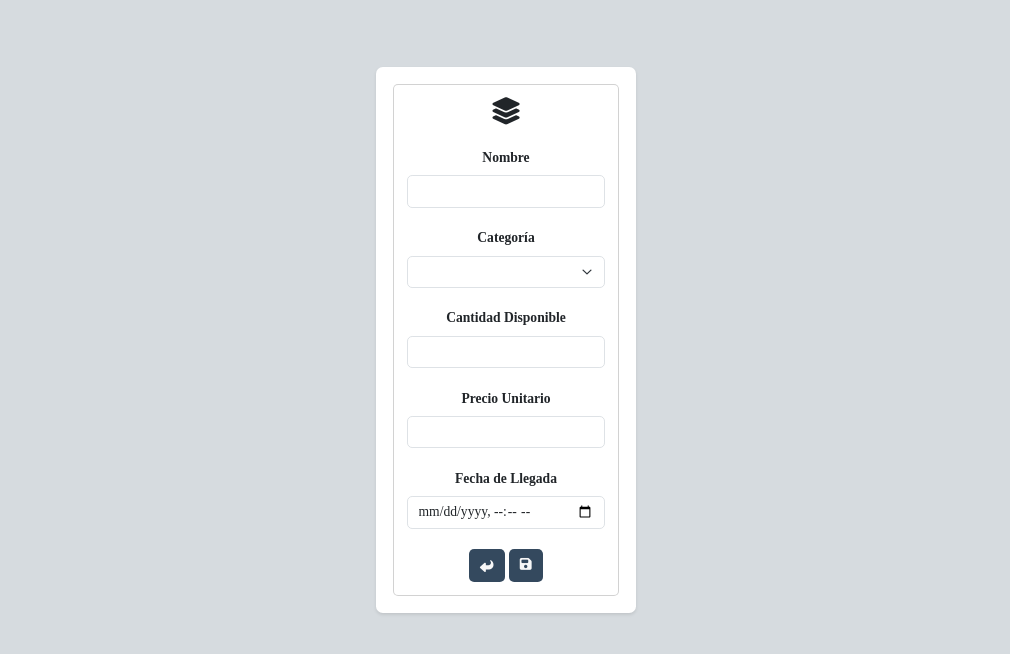
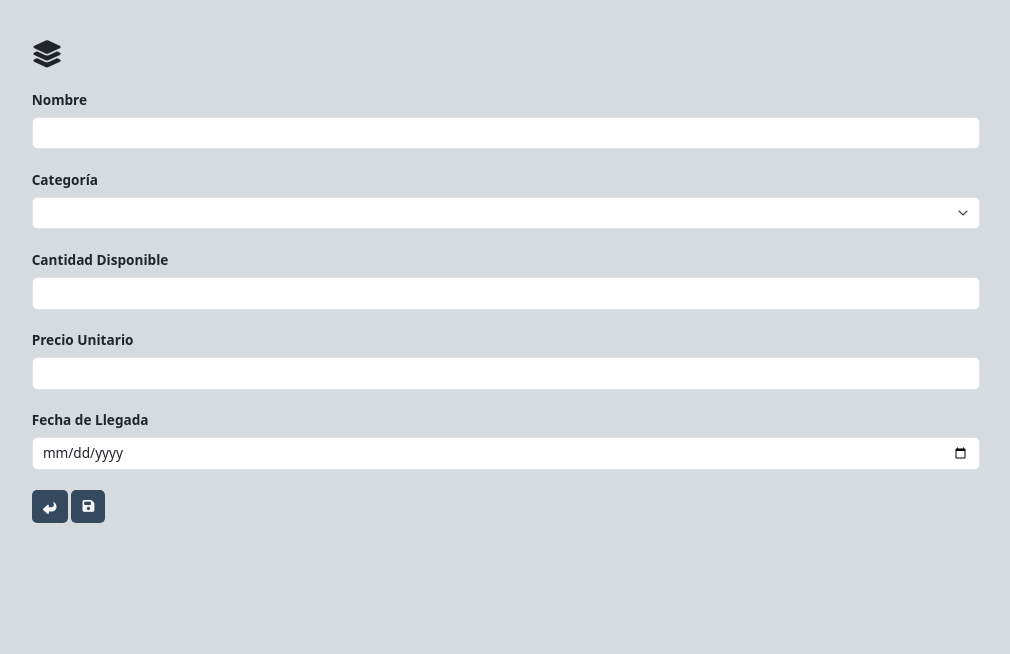
Before and after one commit to eduarprog/Inventario-online, a PHP site: page /create.php in a window 1280 px wide. Shown: the top 654 px of the page, without its empty margins (134-1144 px from the left). Run offline with PHP 8.4, Linux system fonts and the light colour scheme; the visitor is signed in with stand-in values (Sample User, id 1); some libraries are stand-ins or nearby versions.

Commit message:
9th Commit Updates config and design

```diff
--- a/create.php
+++ b/create.php
@@ -1,4 +1,10 @@
 <?php
+session_start();
+if (!isset($_SESSION["usuario"])) {
+    header("Location: login.php");
+    exit();
+}
+
 require 'conection.php';
 $conection = conection();
 
@@ -35,26 +41,23 @@ if ($_SERVER['REQUEST_METHOD'] == 'POST') {
     <script src="https://cdn.jsdelivr.net/npm/bootstrap@5.3.3/dist/js/bootstrap.bundle.min.js" integrity="sha384-YvpcrYf0tY3lHB60NNkmXc5s9fDVZLESaAA55NDzOxhy9GkcIdslK1eN7N6jIeHz" crossorigin="anonymous"></script>
     <title>Agregar nuevo - Inventory</title>
     <link rel=" shorcut icon" href="img/logob2.png">
-    <link rel="stylesheet" href="style.css">
     <style>
         body {
             zoom: 85%;
+            background-color: #D6DBDF;
         }
     </style>
 </head>
-<b>
-    <br><br><br><br><br><br><br><br><br><br>
+<body>
+    <br><br>
     <div class="container">
-        <div class="content">
-            <div class="card" style="max-width: 18rem; text-align: center; ">
-                <div class="card-body">
                     <i class="fa-solid fa-layer-group fa-2x"></i>
                     <br><br>
                     <form method="post">
-                        <label class="form-label"> Nombre</label>
+                        <label class="form-label"> <b>Nombre</b></label>
                         <input name="nombre" required class="form-control" value="<?php echo $nombre; ?>">
                         <br>
-                        <label class="form-label">Categoría</label>
+                        <label class="form-label"><b>Categoría</b></label>
                         <select required class="form-select" name="descripcion">
                             <option value="" <?php echo isset($descripcion) && $descripcion == '' ? 'selected' : ''; ?>Categorias</option>
                             <option value="Hogar" <?php echo isset($descripcion) && $descripcion == 'Hogar' ? 'selected' : ''; ?>>Hogar</option>
@@ -65,14 +68,14 @@ if ($_SERVER['REQUEST_METHOD'] == 'POST') {
                             <option value="Bombillos" <?php echo isset($descripcion) && $descripcion == 'Bombillos' ? 'selected' : ''; ?>>Bombillos</option>
                         </select>
                         <br>
-                        <label class="form-label"> Cantidad Disponible</label>
+                        <label class="form-label"><b>Cantidad Disponible</b></label>
                         <input name="cantidad_disponible" type="number" required class="form-control" value="<?php echo $cantidad_disponible; ?>">
                         <br>
-                        <label class="form-label"> Precio Unitario</label>
+                        <label class="form-label"> <b>Precio Unitario</b></label>
                         <input name="precio_unitario" type="number" required class="form-control" value="<?php echo $precio_unitario; ?>">
                         <br>
-                        <label class="form-label"> Fecha de Llegada</label>
-                        <input name="fecha_adquisicion" type="datetime-local" required class="form-control" value="<?php echo $fecha_adquisicion; ?>">
+                        <label class="form-label"><b>Fecha de Llegada</b></label>
+                        <input name="fecha_adquisicion" type="date" required class="form-control" value="<?php echo $fecha_adquisicion; ?>">
                         <br>
                         <a href="home.php" title="Volver" style="background-color: #34495E;" class="btn btn"><i class="fa-solid fa-share fa-rotate-180" style="color: #f7f7f7;"></i></a>
                         <button type="submit" title="Guardar" style="background-color: #34495E;" class="btn btn"><i class="fa-solid fa-floppy-disk" style="color: #f7f7f7;"></i></s></button>
@@ -81,5 +84,5 @@ if ($_SERVER['REQUEST_METHOD'] == 'POST') {
             </div>
         </div>
     </div>
-</b>
+</body>
 </html>
--- a/home.php
+++ b/home.php
@@ -156,7 +156,6 @@ if ($result_total) {
         <div class="content">
             <table class="table">
                 <thead>
-                    <!-- <a href="home.php"> <i class="fa-solid fa-rotate-right"></i></a> --->
                     Total de registros: <b> &nbsp; <?php echo $total_registros ?> </>
                         <tr>
                             <th scope="col">
```
Also changed, not shown: edit.php (+15 -13 lines), excel.php (+3 -4 lines).
